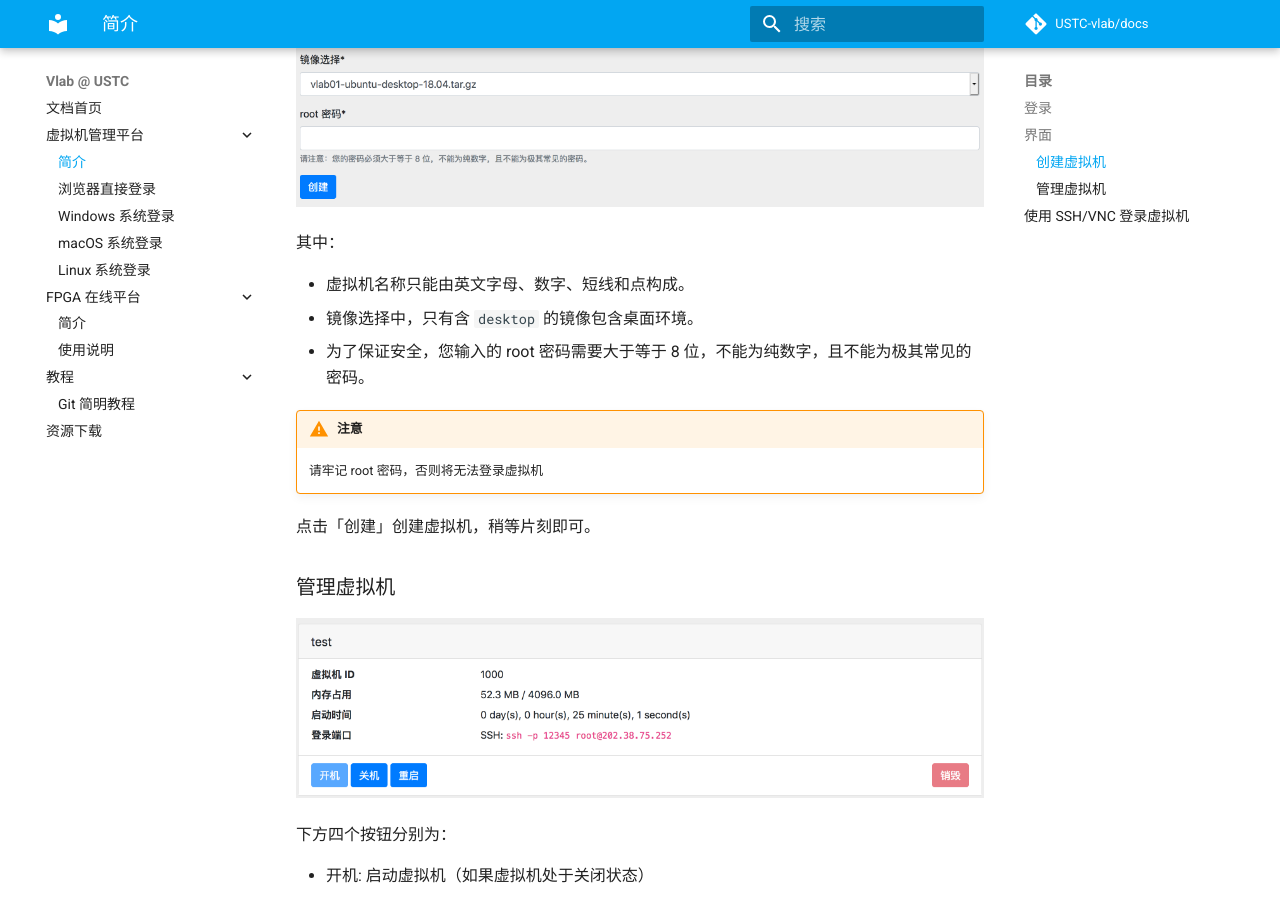
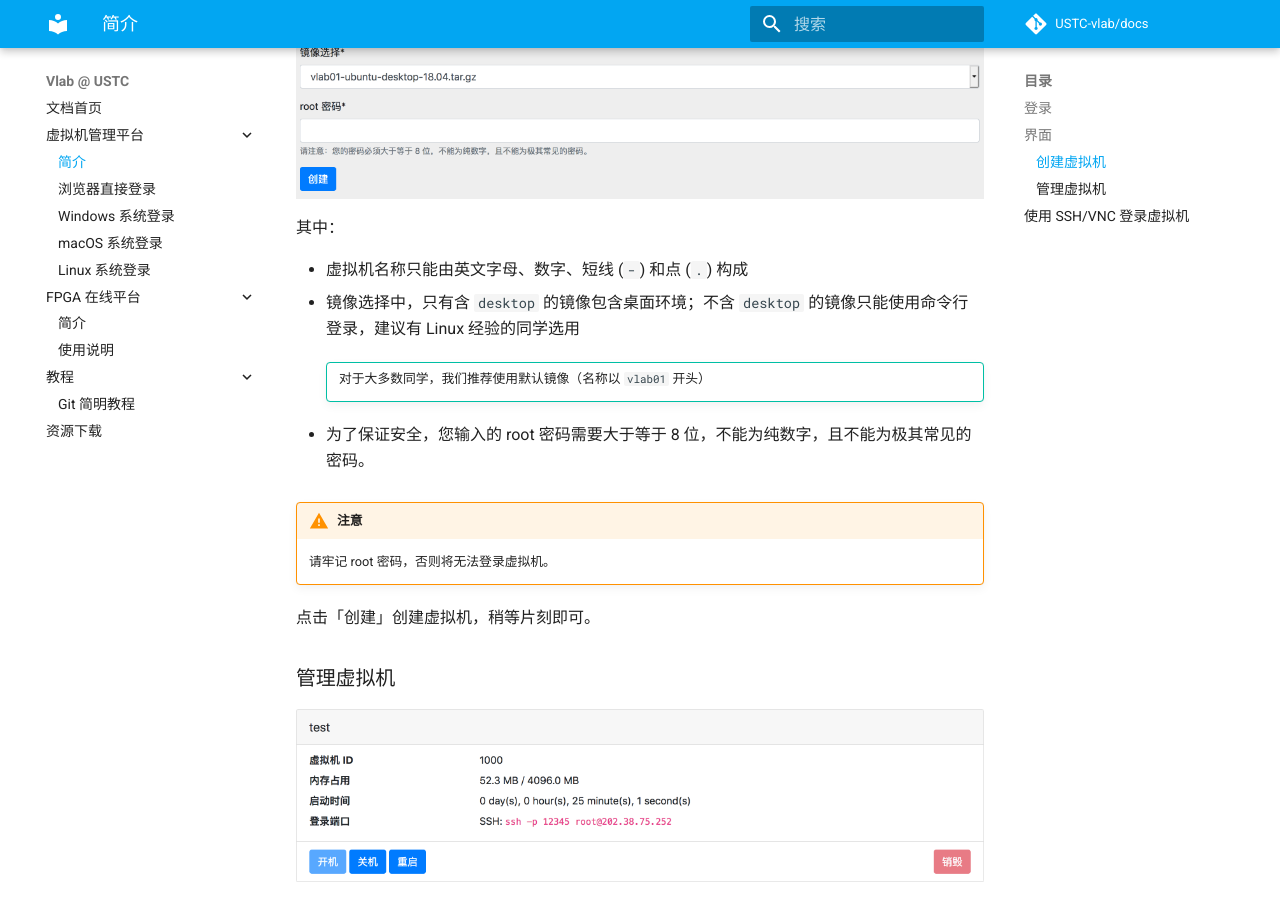
Before and after one commit to USTC-vlab/docs, an MkDocs documentation site: the page built from docs/vm/index.md, in a window 1280 px wide and 900 px high, scrolled down 763 px. Built offline with MkDocs 1.6.1 and Material for MkDocs 9.7.7, drawn with Linux system fonts in a browser that asks for light colours; comment, search, counter and statistics services are not loaded.

Commit message:
Small changes to introduction

```diff
--- a/docs/vm/index.md
+++ b/docs/vm/index.md
@@ -4,7 +4,7 @@
 
 在登录界面，可以使用你的学号登录，或者通过统一身份认证使用**学号**登录。
 
-![login](../images/1.png)
+![login](../images/1.png){: .img-center }
 
 ## 界面 {#interface}
 
@@ -14,23 +14,28 @@
 
 点击「新虚拟机」按钮，可以创建虚拟机。在创建页面中，需要输入虚拟机名称、选择镜像以及输入 root 密码。
 
-![create](../images/vm-create.png)
+![create](../images/vm-create.png){: .img-center }
 
 其中：
 
-- 虚拟机名称只能由英文字母、数字、短线和点构成。
-- 镜像选择中，只有含 `desktop` 的镜像包含桌面环境。
+- 虚拟机名称只能由英文字母、数字、短线 (`-`) 和点 (`.`) 构成
+- 镜像选择中，只有含 `desktop` 的镜像包含桌面环境；不含 `desktop` 的镜像只能使用命令行登录，建议有 Linux 经验的同学选用
+
+    !!! tip ""
+
+        对于大多数同学，我们推荐使用默认镜像（名称以 `vlab01` 开头）
+
 - 为了保证安全，您输入的 root 密码需要大于等于 8 位，不能为纯数字，且不能为极其常见的密码。
 
 !!! warning "注意"
 
-    请牢记 root 密码，否则将无法登录虚拟机
+    请牢记 root 密码，否则将无法登录虚拟机。
 
 点击「创建」创建虚拟机，稍等片刻即可。
 
 ### 管理虚拟机 {#manage-vm}
 
-![vms](../images/2.png)
+![vms](../images/2.png){: .img-center }
 
 下方四个按钮分别为：
 
```
Also changed, not shown: docs/images/2.png.
